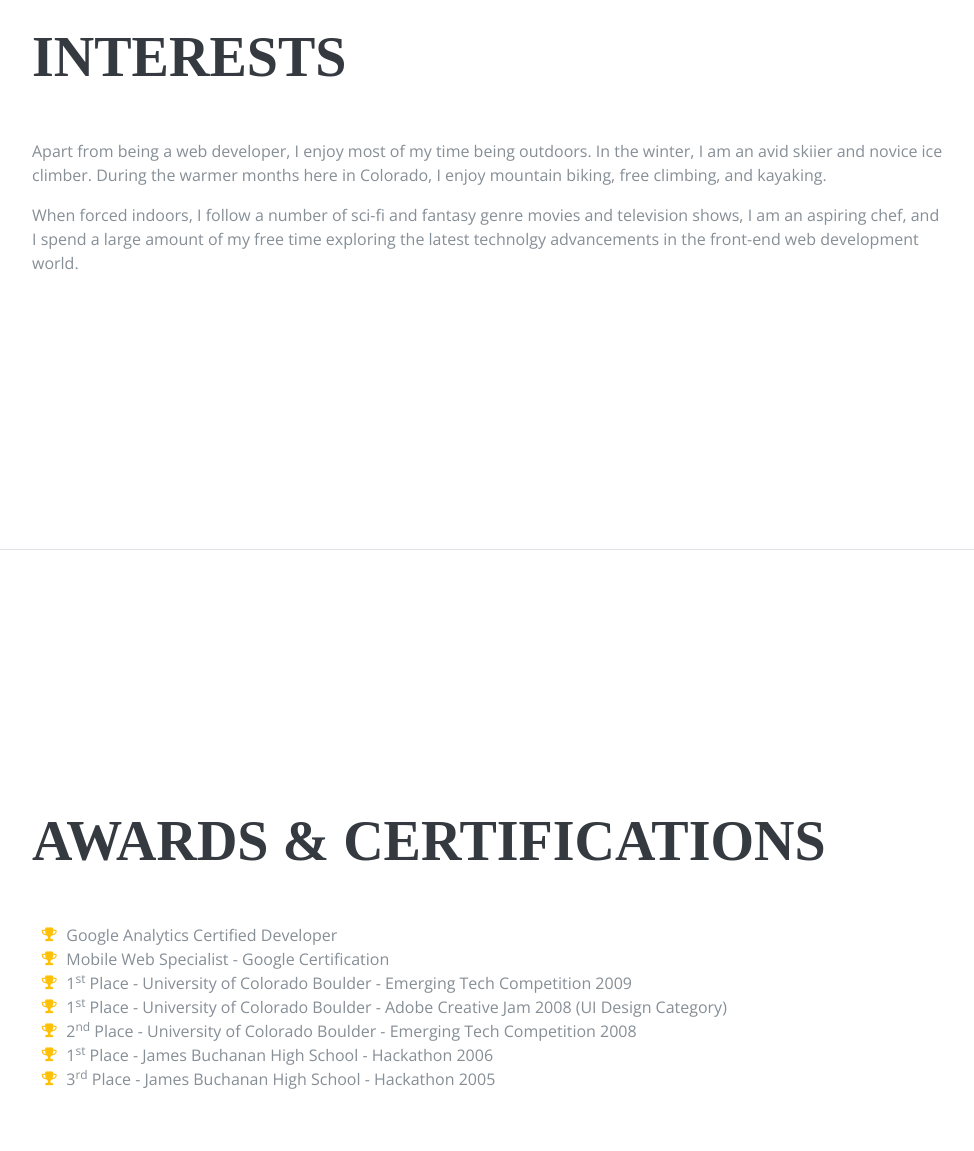
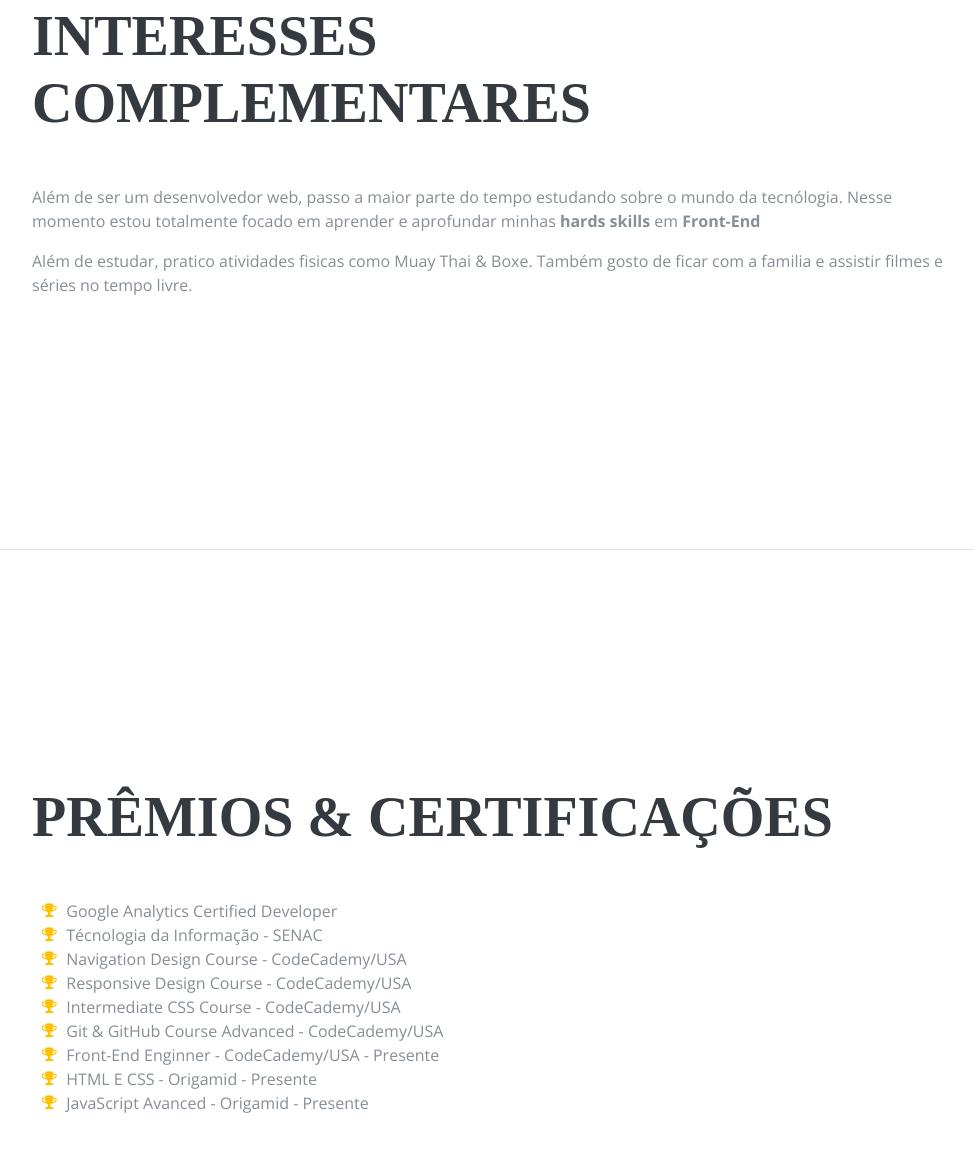
Before and after one commit to felpsg/portfolio-dev, a plain HTML site: page index.html in a window 1280 px wide. Shown: the part 3886-5037 px from the top of the page, without its empty margins (288-1262 px from the left). Drawn offline with nearby package versions, Linux system fonts and the light colour scheme; a web font is replaced by a local one.

Commit message:
Update index.html

```diff
--- a/index.html
+++ b/index.html
@@ -236,6 +236,12 @@
             <i class="devicons devicons-react"></i>
           </li>
           <li class="list-inline-item">
+            <i class="devicons devicons-git"></i>
+          </li>
+          <li class="list-inline-item">
+            <i class="devicons devicons-github"></i>
+          </li>
+          <li class="list-inline-item">
             <i class="devicons devicons-python"></i>
           </li>
           <li class="list-inline-item">
@@ -283,15 +289,15 @@
 
     <section class="resume-section p-3 p-lg-5 d-flex flex-column" id="interests">
       <div class="my-auto">
-        <h2 class="mb-5">Interests</h2>
-        <p>Apart from being a web developer, I enjoy most of my time being outdoors. In the winter, I am an avid skiier and novice ice climber. During the warmer months here in Colorado, I enjoy mountain biking, free climbing, and kayaking.</p>
-        <p class="mb-0">When forced indoors, I follow a number of sci-fi and fantasy genre movies and television shows, I am an aspiring chef, and I spend a large amount of my free time exploring the latest technolgy advancements in the front-end web development world.</p>
+        <h2 class="mb-5">Interesses complementares</h2>
+        <p>Além de ser um desenvolvedor web, passo a maior parte do tempo estudando sobre o mundo da tecnólogia. Nesse momento estou totalmente focado em aprender e aprofundar minhas <b>hards skills</b> em <b>Front-End</b></p>
+        <p class="mb-0">Além de estudar, pratico atividades fisicas como Muay Thai & Boxe. Também gosto de ficar com a familia e assistir filmes e séries no tempo livre.</p>
       </div>
     </section>
 
     <section class="resume-section p-3 p-lg-5 d-flex flex-column" id="awards">
       <div class="my-auto">
-        <h2 class="mb-5">Awards &amp; Certifications</h2>
+        <h2 class="mb-5">PRÊMIOS &amp; CERTIFICAÇÕES</h2>
         <ul class="fa-ul mb-0">
           <li>
             <i class="fa-li fa fa-trophy text-warning"></i>
@@ -299,33 +305,36 @@
           </li>
           <li>
             <i class="fa-li fa fa-trophy text-warning"></i>
-            Mobile Web Specialist - Google Certification
+            Técnologia da Informação - SENAC
           </li>
           <li>
             <i class="fa-li fa fa-trophy text-warning"></i>
-            1<sup>st</sup>
-            Place - University of Colorado Boulder - Emerging Tech Competition 2009
+            Navigation Design Course - CodeCademy/USA
           </li>
           <li>
             <i class="fa-li fa fa-trophy text-warning"></i>
-            1<sup>st</sup>
-            Place - University of Colorado Boulder - Adobe Creative Jam 2008 (UI Design Category)
+            Responsive Design Course - CodeCademy/USA
           </li>
           <li>
             <i class="fa-li fa fa-trophy text-warning"></i>
-            2<sup>nd</sup>
-            Place - University of Colorado Boulder - Emerging Tech Competition 2008
+            Intermediate CSS Course - CodeCademy/USA
           </li>
           <li>
           <li>
             <i class="fa-li fa fa-trophy text-warning"></i>
-            1<sup>st</sup>
-            Place - James Buchanan High School - Hackathon 2006
+            Git & GitHub Course Advanced - CodeCademy/USA
           </li>
           <li>
             <i class="fa-li fa fa-trophy text-warning"></i>
-            3<sup>rd</sup>
-            Place - James Buchanan High School - Hackathon 2005
+            Front-End Enginner - CodeCademy/USA - Presente
+          </li>
+          <li>
+            <i class="fa-li fa fa-trophy text-warning"></i>
+            HTML E CSS - Origamid - Presente
+          </li>
+          <li>
+            <i class="fa-li fa fa-trophy text-warning"></i>
+            JavaScript Avanced - Origamid - Presente
           </li>
         </ul>
       </div>
```
